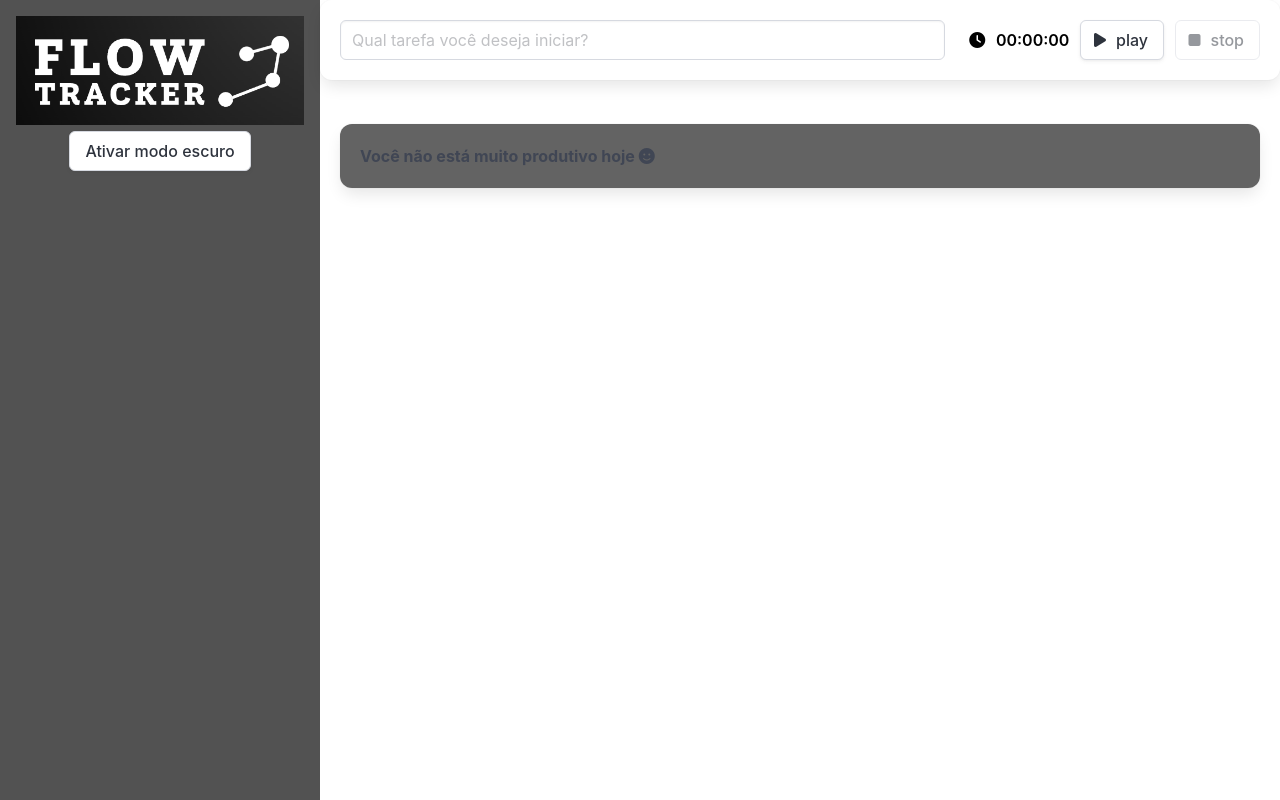
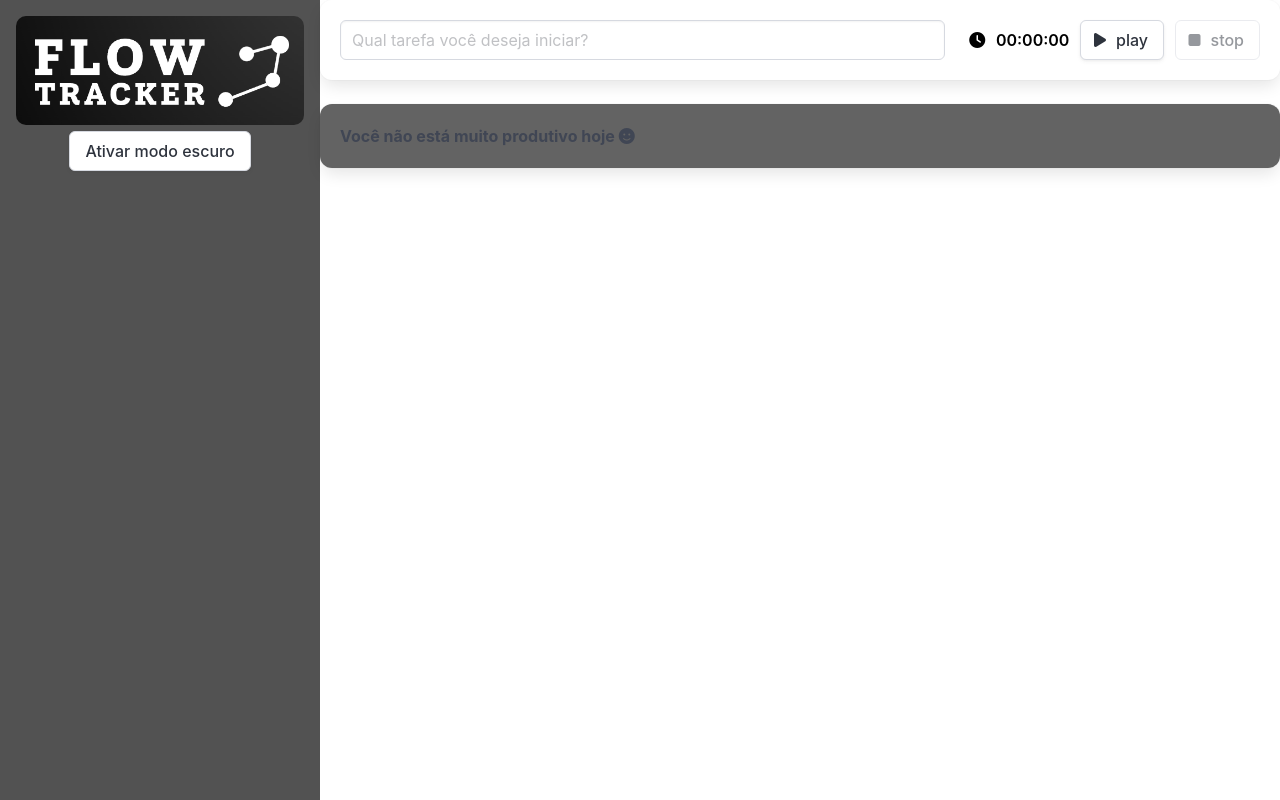
Before and after one commit to renawmontanari/flow-tracker, a Vue app: page / in a window 1280 px wide. Built offline with nearby package versions, Linux system fonts and the light colour scheme.

Commit message:
refatorando e crinado as rotas

```diff
--- a/package.json
+++ b/package.json
@@ -9,8 +9,8 @@
     "preview": "vite preview"
   },
   "dependencies": {
-    "uuid": "^11.1.0",
-    "vue": "^3.5.13"
+    "vue": "^3.5.13",
+    "vue-router": "^4.5.1"
   },
   "devDependencies": {
     "@fortawesome/fontawesome-free": "^6.7.2",
--- a/src/App.vue
+++ b/src/App.vue
@@ -1,33 +1,17 @@
 <script lang="ts">
 import BarraLateral from "./components/BarraLateral.vue";
-import Box from "./components/Box.vue";
-import Formulario from "./components/Formulario.vue";
-import Tarefa from "./components/Tarefa.vue";
-import ITarefa from "./interfaces/ITarefa";
 
 export default {
   name: "App",
   components: {
     BarraLateral,
-    Formulario,
-    Tarefa,
-    Box,
   },
   data() {
     return {
-      tarefas: [] as ITarefa[],
       modoClaroAtivo: false,
     };
   },
-  computed: {
-    listaVazia(): boolean {
-      return this.tarefas.length === 0;
-    },
-  },
   methods: {
-    salvarTarefa(tarefa: ITarefa) {
-      this.tarefas.push(tarefa);
-    },
     trocarTema(modoClaroAtivo: boolean) {
       this.modoClaroAtivo = modoClaroAtivo;
     },
@@ -44,13 +28,7 @@ export default {
       <BarraLateral @aoTemaAlterado="trocarTema" />
     </div>
     <div class="column is-three-quarter conteudo">
-      <Formulario @aoSalvarTarefa="salvarTarefa" />
-      <div class="lista">
-        <Tarefa v-for="tarefa in tarefas" :key="tarefa.id" :tarefa="tarefa" />
-        <Box v-if="listaVazia">
-          Você não está muito produtivo hoje <i class="fas fa-smile"></i>
-        </Box>
-      </div>
+      <router-view></router-view>
     </div>
   </main>
 </template>
--- a/src/components/BarraLateral.vue
+++ b/src/components/BarraLateral.vue
@@ -27,7 +27,7 @@ export default {
 <template>
   <header>
     <h1>
-      <img src="../assets/logo.png" alt="logo" />
+      <img class="img-logo" src="../assets/logo.png" alt="logo" />
     </h1>
     <button class="button" @click="alterarTema">{{ textoBotao }}</button>
   </header>
@@ -41,6 +41,11 @@ header {
   height: 100vh;
   text-align: center;
 }
+
+.img-logo {
+  border-radius: 10px;
+}
+
 @media only screen and (max-width: 768px) {
   header {
     padding: 2.5rem;
--- a/src/main.js
+++ b/src/main.js
@@ -2,5 +2,6 @@ import { createApp } from "vue";
 import App from "./App.vue";
 
 import "@fortawesome/fontawesome-free/css/all.css";
+import roteador from "./routes";
 
-createApp(App).mount("#app");
+createApp(App).use(roteador).mount("#app");
--- /dev/null
+++ b/src/routes/index.ts
@@ -0,0 +1,17 @@
+import Tarefas from "@/views/Tarefas.vue";
+import { createRouter, createWebHashHistory, RouteRecordRaw } from "vue-router";
+
+const rotas: RouteRecordRaw[] = [
+  {
+    path: "/",
+    name: "Tarefas",
+    component: Tarefas,
+  },
+];
+
+const roteador = createRouter({
+  history: createWebHashHistory(),
+  routes: rotas,
+});
+
+export default roteador;
--- /dev/null
+++ b/src/views/Tarefas.vue
@@ -0,0 +1,40 @@
+<script lang="ts">
+import Box from "../components/Box.vue";
+import Formulario from "../components/Formulario.vue";
+import Tarefa from "../components/Tarefa.vue";
+import ITarefa from "./interfaces/ITarefa";
+
+export default {
+  name: "App",
+  components: {
+    Formulario,
+    Tarefa,
+    Box,
+  },
+  data() {
+    return {
+      tarefas: [] as ITarefa[],
+    };
+  },
+  computed: {
+    listaVazia(): boolean {
+      return this.tarefas.length === 0;
+    },
+  },
+  methods: {
+    salvarTarefa(tarefa: ITarefa) {
+      this.tarefas.push(tarefa);
+    },
+  },
+};
+</script>
+
+<template>
+  <Formulario @aoSalvarTarefa="salvarTarefa" />
+  <div class="lista">
+    <Tarefa v-for="tarefa in tarefas" :key="tarefa.id" :tarefa="tarefa" />
+    <Box v-if="listaVazia">
+      Você não está muito produtivo hoje <i class="fas fa-smile"></i>
+    </Box>
+  </div>
+</template>
```
Also changed, not shown: 1 other file (tests, documents, lock files or other folders).
